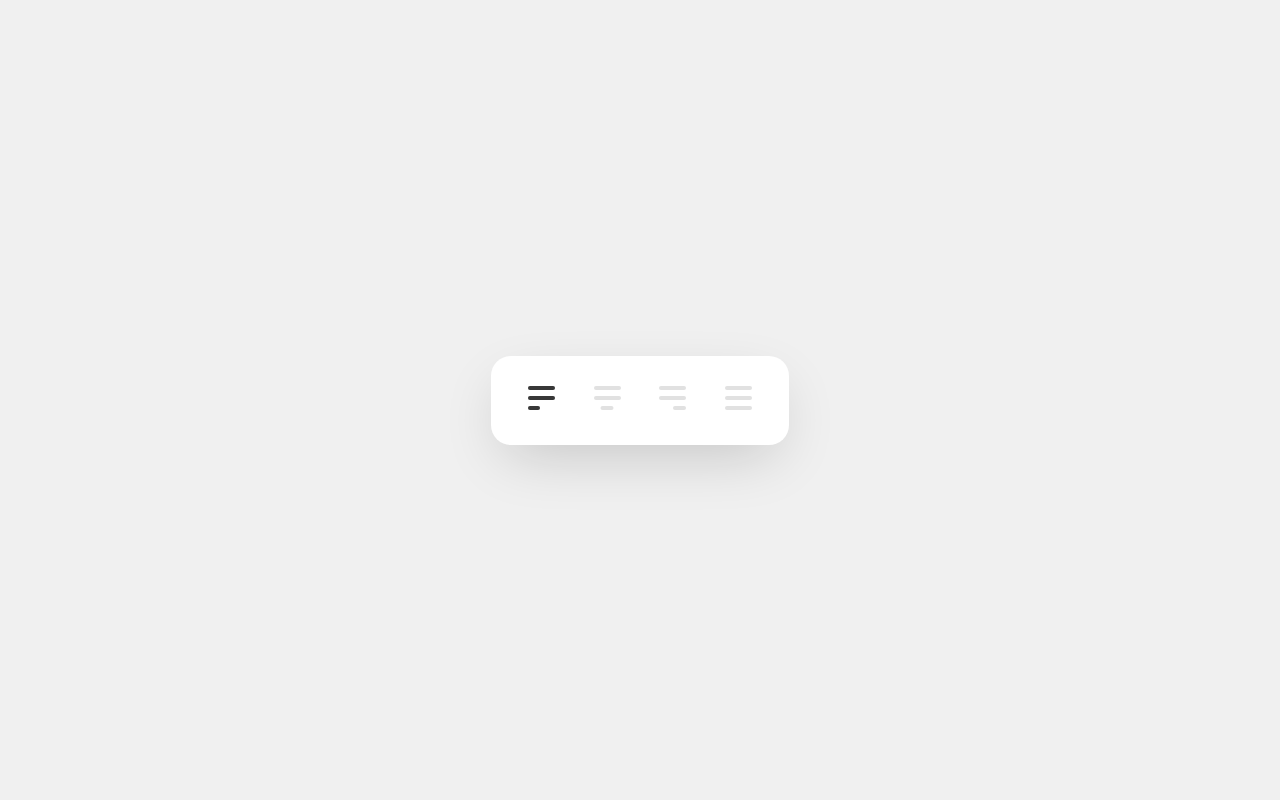
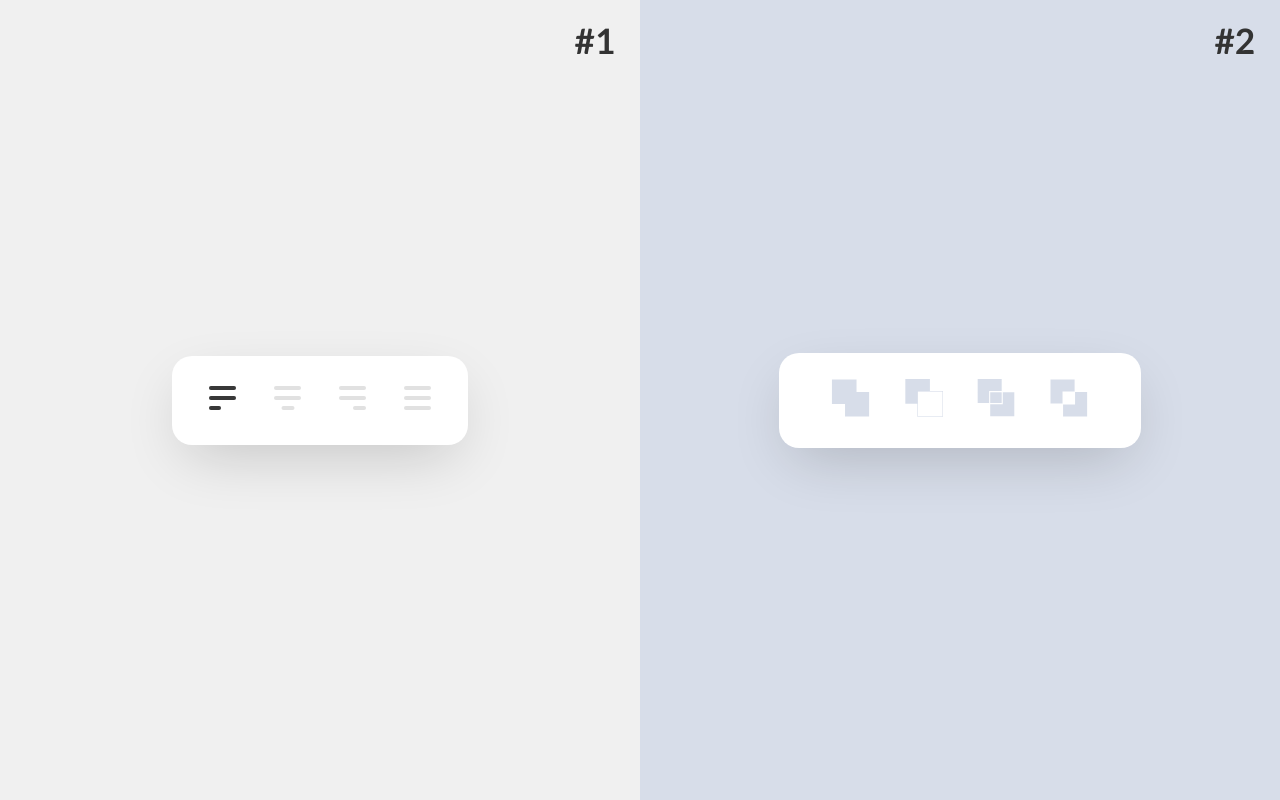
Before and after one commit to alikinvv/alignment-buttons, a website: page src/index.html in a window 1280 px wide. Drawn offline with nearby package versions, Linux system fonts and the light colour scheme; files that its build step writes are made by us from their sources.

Commit message:
add new set

```diff
--- a/src/index.html
+++ b/src/index.html
@@ -1,7 +1,7 @@
 //= template/header.html
 <!-- START CONTENT  -->
 
-<section class="item">
+<section class="item item-1">
     <div class="wrap">
         <div class="align align__left align-active">
             <span></span>
@@ -31,5 +31,22 @@
     </div>
 </section>
 
+<section class="item item-2">
+    <div class="wrap">
+        <div class="align align-compound">
+            <img src="img/i1.svg" alt="">
+        </div>
+        <div class="align align-top">
+            <img src="img/i2.svg" alt="">
+        </div>
+        <div class="align align-cross">
+            <img src="img/i3.svg" alt="">
+        </div>
+        <div class="align align-exception">
+            <img src="img/i4.svg" alt="">
+        </div>
+    </div>
+</section>
+
 <!-- END CONTENT  -->
 //= template/footer.html
--- a/src/js/main.js
+++ b/src/js/main.js
@@ -1,12 +1,15 @@
 
 $(document).ready(function(){
+
+    // FOR #1
+
     var tl = new TimelineMax();
     var trigger = true;
     $('.align-bar span').css('transform', 'translateX(' + $('.align__left').position().left + 'px');
     $('.align-bar').css('opacity', 1);
     $('.align-bar span:last-child').css('width', $('.align__left span:last-child').width()).css('opacity', 1);
 
-    $('.align').click(function() {
+    $('.item-1 .align').click(function() {
         var left = $(this).position().left,
             bar = $(this).find('span:last-child').width(),
             barLeft = $(this).find('span:last-child').position().left;
@@ -20,4 +23,13 @@ $(document).ready(function(){
         }
 
     });
+
+    // FOR #2
+
+    $('.item-2 .align').click(function() {
+        $('.item-2 .align').removeClass('active');
+        $(this).addClass('active');
+    });
+
+
 });
--- a/src/scss/main.scss
+++ b/src/scss/main.scss
@@ -25,17 +25,33 @@
 
 html, body {
 	height: 100%;
+	font-family: 'Lato', sans-serif;
 }
 
 .item {
-	background: #F0F0F0;
-	width: 100%;
+	width: 50%;
 	height: 100%;
 	display: flex;
 	justify-content: center;
 	align-items: center;
+	float: left;
+	position: relative;
+	&:before {
+		font-weight: bold;
+		font-size: 35px;
+		position: absolute;
+		right: 25px;
+		top: 15px;
+		color: #333;
+	}
 }
 
+
+// FOR #1
+
+.item-1 {
+	background: #F0F0F0;
+	&:before {content: '#1'}
 	.wrap {
 		background: #fff;
 		border-radius: 20px;
@@ -44,7 +60,6 @@ html, body {
 		position: relative;
 		box-shadow: 0px 20px 61px -14px rgba(0,0,0,0.2);
 	}
-
 	.align {
 		display: inline-block;
 		margin-right: 35px;
@@ -72,9 +87,7 @@ html, body {
 			width: 13px;
 			float: right;
 		}
-	&__justify {
-		margin-right: 0;
-	}
+		&__justify {margin-right: 0;}
 		&-bar {
 			position: absolute;
 			top: 30px;
@@ -86,3 +99,86 @@ html, body {
 			span {background: #383838;}
 		}
 	}
+}
+
+// FOR #2
+
+.item-2 {
+	background: #D7DDE9;
+	&:before {content: '#2'}
+	.wrap {
+		background: #fff;
+		border-radius: 20px;
+		padding: 25px 37px;
+		display: inline-block;
+		position: relative;
+		box-shadow: 0px 20px 61px -14px rgba(0,0,0,0.2);
+	}
+	.align {
+		background: #D7DDE9;
+		width: 40px;
+		height: 40px;
+		display: inline-block;
+		margin: 0 15px;
+		cursor: pointer;
+		position: relative;
+		overflow: hidden;
+		img {
+			position: relative;
+			z-index: 2;
+		}
+		&::before {
+			content: '';
+			display: block;
+			position: absolute;
+			background: #14D96A;
+			z-index: 1;
+			transition: all .3s ease-in-out;
+		}
+		&-compound {
+			&:before {
+				top: 50%;
+				left: 50%;
+				transform:translate(-50%,-50%);
+				width: 0;
+				height: 0;
+			}
+			&.active:before {
+				width: 100%;
+				height: 100%;
+			}
+		}
+		&-top {
+			&:before {
+				top: 0;
+				left: 0;
+				width: 0;
+				height: 100%;
+			}
+			&.active:before {width: 100%;}
+		}
+		&-cross {
+			&:before {
+				top: 50%;
+				left: 50%;
+				transform:translate(-50%,-50%);
+				width: 0;
+				height: 0;
+				border-radius: 50%;
+			}
+			&.active:before {
+				width: 150%;
+				height: 150%;
+			}
+		}
+		&-exception {
+			&:before {
+				top: 0;
+				left: 0;
+				width: 100%;
+				height: 0;
+			}
+			&.active:before {height: 100%;}
+		}
+	}
+}
--- a/src/template/header.html
+++ b/src/template/header.html
@@ -6,6 +6,7 @@
     <title>Alignment Buttons</title>
     <meta name="description" content="">
     <meta name="viewport" content="width=device-width, initial-scale=1">
+    <link href="https://fonts.googleapis.com/css?family=Lato:700" rel="stylesheet">
     <link rel="stylesheet" href="https://maxcdn.bootstrapcdn.com/bootstrap/3.3.7/css/bootstrap.min.css" integrity="sha384-BVYiiSIFeK1dGmJRAkycuHAHRg32OmUcww7on3RYdg4Va+PmSTsz/K68vbdEjh4u" crossorigin="anonymous">
     <link rel="stylesheet" href="css/main.css">
 
```
Also changed, not shown: build/css/main.css, build/img/i1.svg (added), build/img/i2.svg (added), build/img/i3.svg (added), build/img/i4.svg (added), build/index.html, build/js/main.js, src/img/i1.svg (added), src/img/i2.svg (added), src/img/i3.svg (added), src/img/i4.svg (added). Lines whose indentation alone changed are shown as unchanged.
